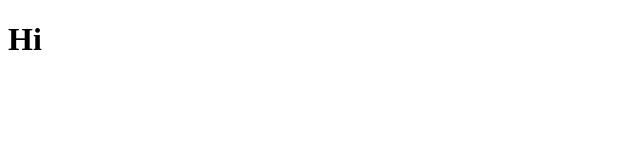
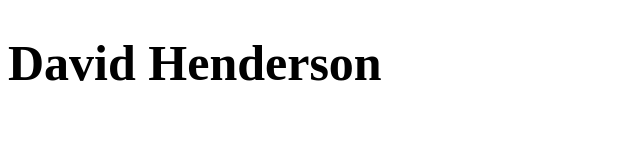
Before and after one commit to dhend1863/Basic-Portfolio, a plain HTML site: page index_html.html in a window 1280 px wide. Shown: the whole page, without its empty margins (0-640 px from the left). Drawn offline with Linux system fonts and the light colour scheme; files that its build step writes are made by us from their sources.

Commit message:
inital site files

```diff
--- a/assets/css/style.css
+++ b/assets/css/style.css
@@ -0,0 +1,6 @@
+h1 {
+
+    font-size: 50px
+
+
+}
--- a/index_html.html
+++ b/index_html.html
@@ -1,14 +1,22 @@
 <!DOCTYPE html>
 <html lang="en-us">
+
+<header>
+  <h1>David Henderson</h1>
+
+  </header>
 
 <head>
   <meta charset="UTF-8">
   <title>David Henderson Porfolio</title>
+
+  <link rel="stylesheet" type="text/css" href="style.css">
 </head>
 
+
+
 <body>
-<h1>Hi</h1>
 
-</body>
+  </body>
 
 </html>
```
Also changed, not shown: index.html (deleted, +0 -14 lines).
